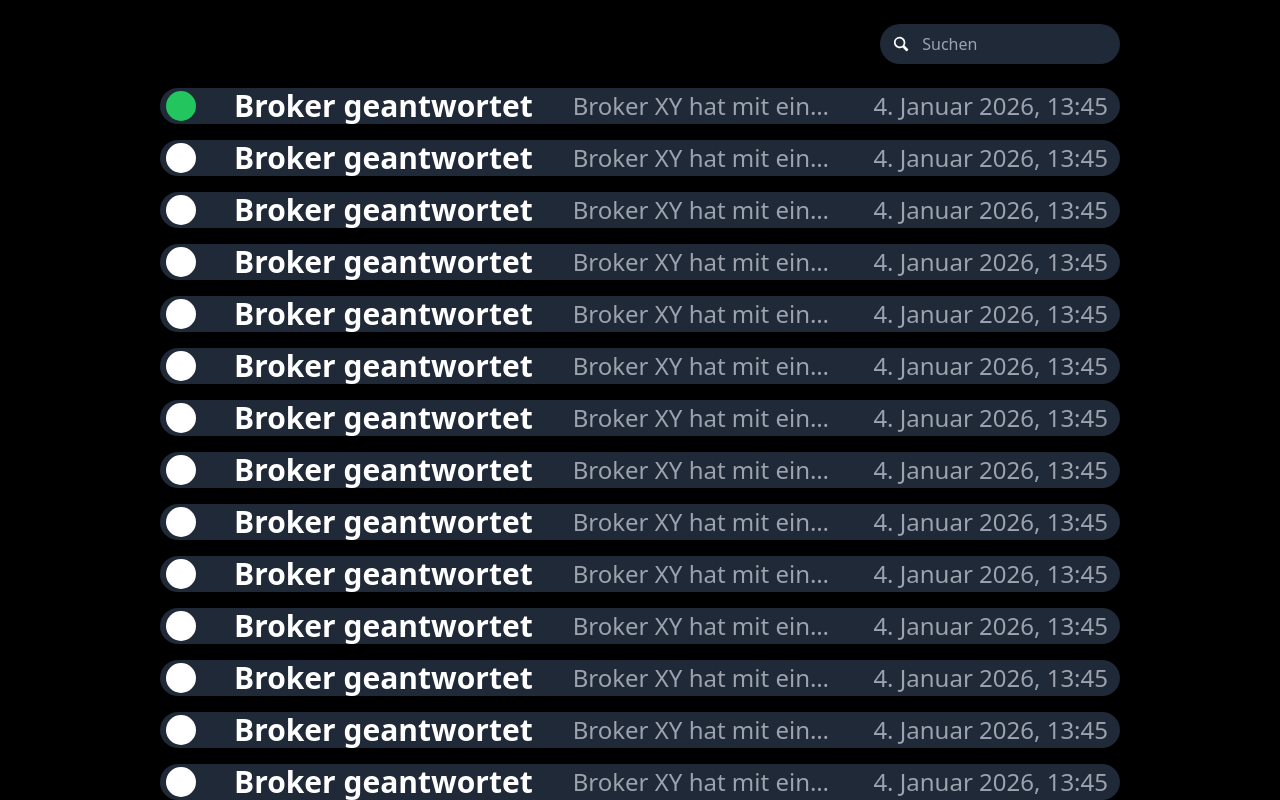
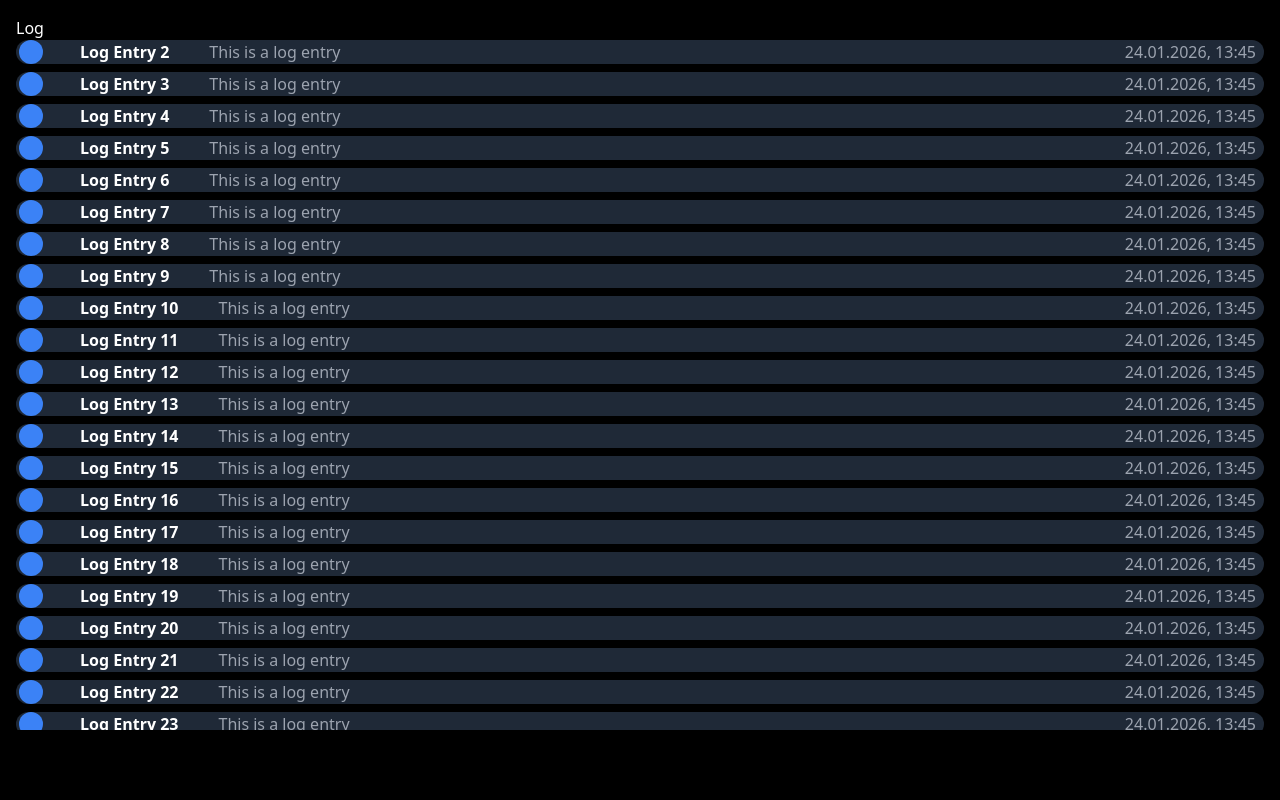
Before and after one commit to BRlCKY/incogni-clone, a React (Vite) app: page / in a window 1280 px wide. Built offline with nearby package versions, Linux system fonts and the light colour scheme; the HTML template or start-up script is replaced by a standard one.

Commit message:
added a working scrollbox in another view

```diff
--- a/src/App.tsx
+++ b/src/App.tsx
@@ -1,11 +1,12 @@
 import { BrowserRouter, Route, Routes } from "react-router-dom";
 import LogPage from "./components/view_log/LogPage";
 import NotFound from "./NotFound";
+import LogComp from "./components/views/LogComp";
 
 const App = () => (
 	<BrowserRouter>
 		<Routes>
-			<Route path="/" element={<LogPage />} />
+			<Route path="/" element={<LogComp />} />
 			<Route path="*" element={<NotFound />} />
 		</Routes>
 	</BrowserRouter>
--- a/src/components/ListComp.tsx
+++ b/src/components/ListComp.tsx
@@ -8,14 +8,16 @@ interface ListCompProps {
 }
 
 const ListComp = (props: ListCompProps) => {
-    const perimeter =  props.height - 4;
+    const perimeter =  props.height - 6;
 
     return (
         <div className={`w-full h-[${props.height}px] rounded-full flex items-center bg-gray-800 hover:bg-gray-700 transition-colors duration-200 cursor-pointer`}>
-            <div className={`w-[${perimeter}px] h-[${perimeter}px] ${props.circleColorClass ? props.circleColorClass : "bg-white"} rounded-full relative left-[2px]`} />
-            <p className="ml-10 text-3xl font-bold">{props.title}</p>
-            <p className="ml-10 text-2xl text-gray-400 flex-1 truncate">{props.details}</p>
-            <p className="ml-10 text-2xl text-gray-400 pr-2">{props.date}, {props.time}</p>
+            <div
+              className={`${props.circleColorClass ? props.circleColorClass : "bg-white"} rounded-full relative left-[3px]`}
+              style={{width: `${perimeter}px`, height: `${perimeter}px`}}/>
+            <p className="ml-10 font-bold">{props.title}</p>
+            <p className="ml-10 text-gray-400 flex-1 truncate">{props.details}</p>
+            <p className="ml-10 text-gray-400 pr-2">{props.date}, {props.time}</p>
         </div>
     );
 };
--- a/src/components/views/LogComp.tsx
+++ b/src/components/views/LogComp.tsx
@@ -7,7 +7,7 @@ const LogComp = () => {
             {[...Array(100)].map((_, index) => (
                 <div className="mb-2">
                     <ListComp
-                      height={40}
+                      height={30}
                       title={`Log Entry ${index + 2}`}
                       details="This is a log entry"
                       date="24.01.2026"
--- a/src/index.css
+++ b/src/index.css
@@ -6,3 +6,7 @@ body {
     background-color: black;
     @apply text-white;
 }
+
+.h-full-respect-nav {
+  height: calc(100vh - 70px);
+}
```
